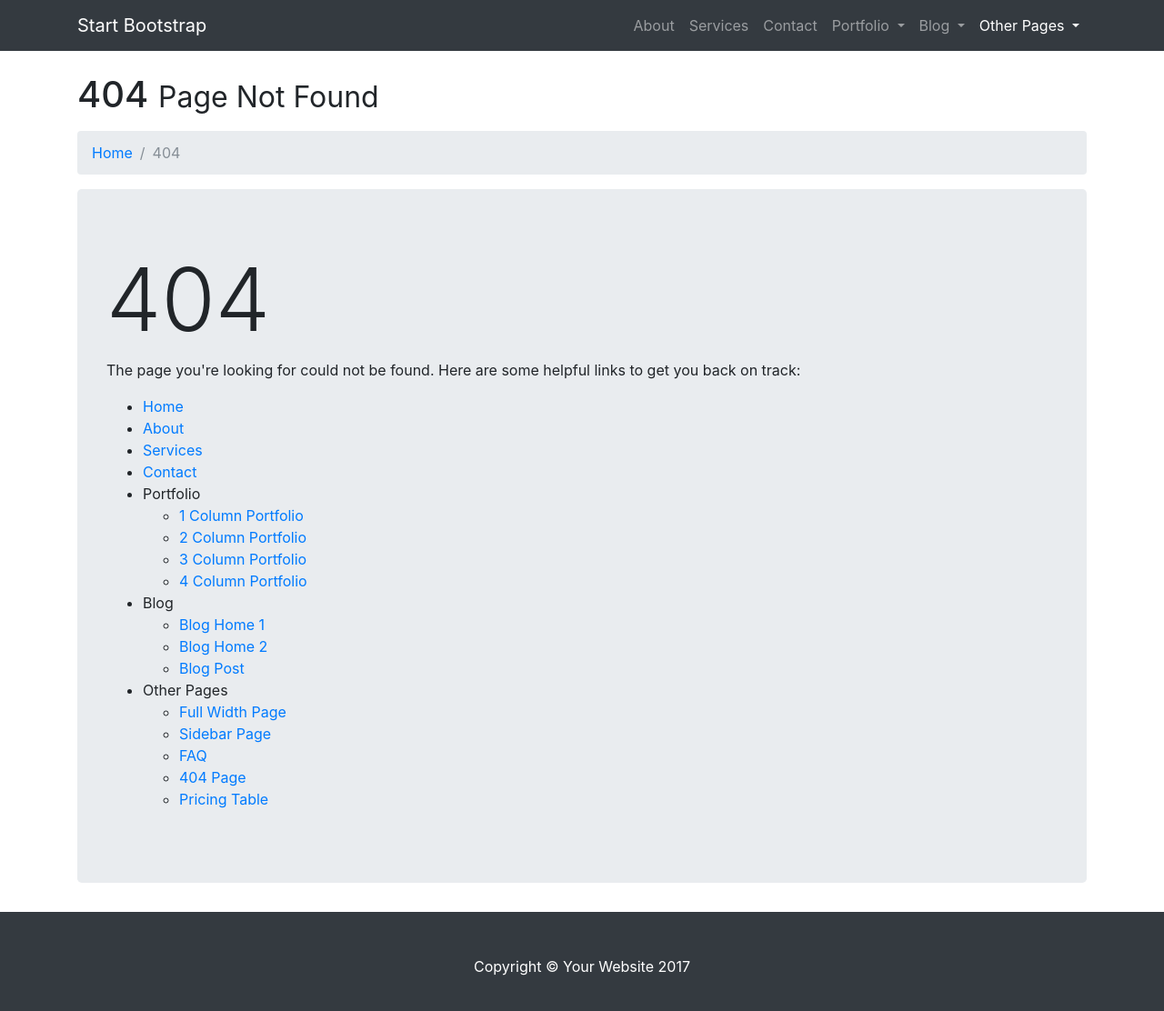
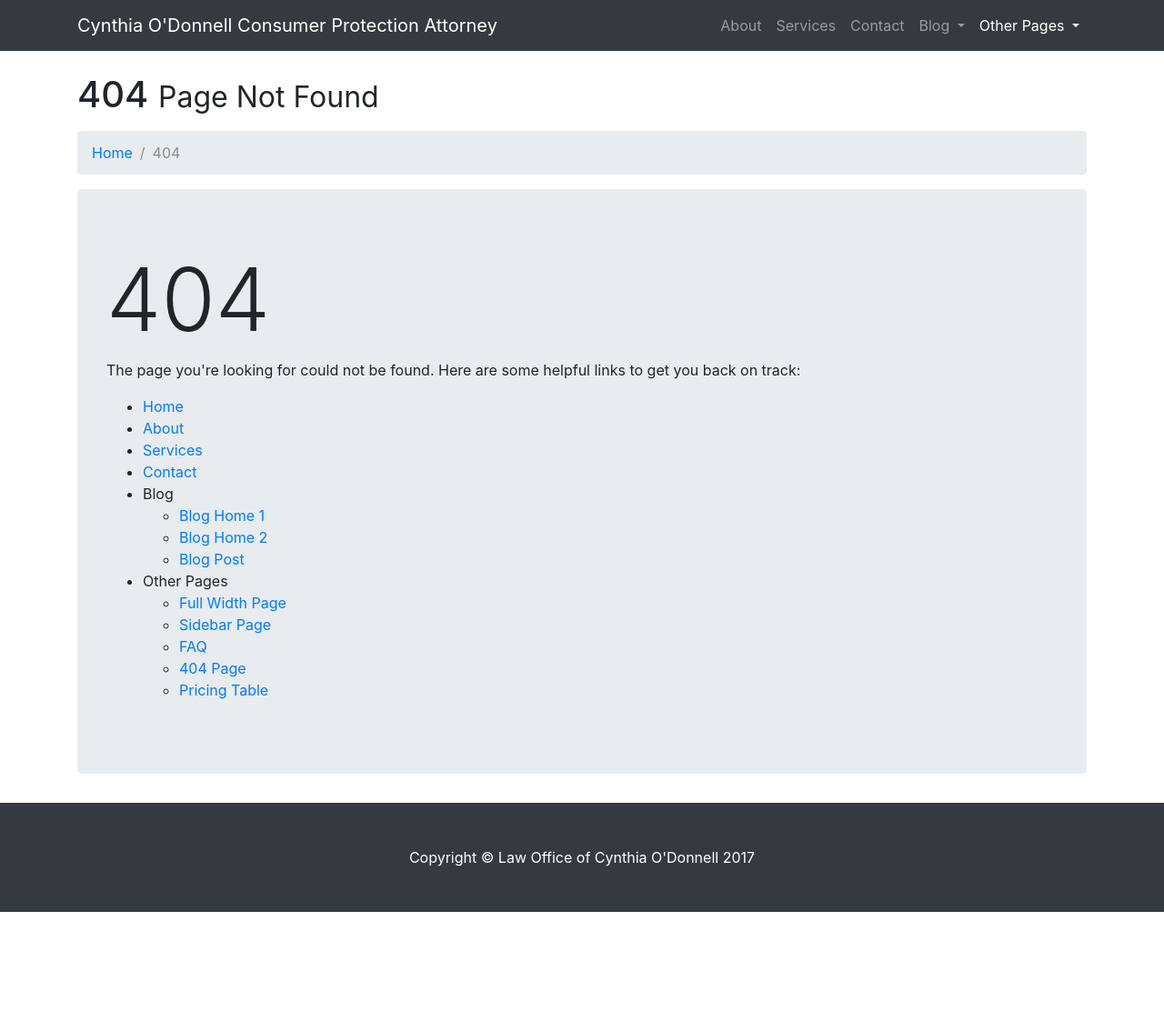
Before and after one commit to MimiBambino/lawyer, a website: page 404.html in a window 1280 px wide. Shown: the whole page at 91% size. After the commit the page ends 1003 px from the top, so only its background shows below. Drawn offline with Linux system fonts and the light colour scheme.

Commit message:
change title and remove portfolio

```diff
--- a/404.html
+++ b/404.html
@@ -8,7 +8,7 @@
     <meta name="description" content="">
     <meta name="author" content="">
 
-    <title>Modern Business - Start Bootstrap Template</title>
+    <title>Cynthia O'Donnell Florida Consumer Protection Attorney</title>
 
     <!-- Bootstrap core CSS -->
     <link href="vendor/bootstrap/css/bootstrap.min.css" rel="stylesheet">
@@ -23,7 +23,7 @@
     <!-- Navigation -->
     <nav class="navbar fixed-top navbar-expand-lg navbar-dark bg-dark fixed-top">
       <div class="container">
-        <a class="navbar-brand" href="index.html">Start Bootstrap</a>
+        <a class="navbar-brand" href="index.html">Cynthia O'Donnell <span>Consumer Protection Attorney</span></a>
         <button class="navbar-toggler navbar-toggler-right" type="button" data-toggle="collapse" data-target="#navbarResponsive" aria-controls="navbarResponsive" aria-expanded="false" aria-label="Toggle navigation">
           <span class="navbar-toggler-icon"></span>
         </button>
@@ -38,7 +38,7 @@
             <li class="nav-item">
               <a class="nav-link" href="contact.html">Contact</a>
             </li>
-            <li class="nav-item dropdown">
+            <!--<li class="nav-item dropdown">
               <a class="nav-link dropdown-toggle" href="#" id="navbarDropdownPortfolio" data-toggle="dropdown" aria-haspopup="true" aria-expanded="false">
                 Portfolio
               </a>
@@ -49,7 +49,7 @@
                 <a class="dropdown-item" href="portfolio-4-col.html">4 Column Portfolio</a>
                 <a class="dropdown-item" href="portfolio-item.html">Single Portfolio Item</a>
               </div>
-            </li>
+            </li>-->
             <li class="nav-item dropdown">
               <a class="nav-link dropdown-toggle" href="#" id="navbarDropdownBlog" data-toggle="dropdown" aria-haspopup="true" aria-expanded="false">
                 Blog
@@ -108,7 +108,7 @@
           <li>
             <a href="contact.html">Contact</a>
           </li>
-          <li>
+          <!--<li>
             Portfolio
             <ul>
               <li>
@@ -124,7 +124,7 @@
                 <a href="portfolio-4-col.html">4 Column Portfolio</a>
               </li>
             </ul>
-          </li>
+          </li>-->
           <li>
             Blog
             <ul>
@@ -169,7 +169,7 @@
     <!-- Footer -->
     <footer class="py-5 bg-dark">
       <div class="container">
-        <p class="m-0 text-center text-white">Copyright &copy; Your Website 2017</p>
+        <p class="m-0 text-center text-white">Copyright &copy; Law Office of Cynthia O'Donnell 2017</p>
       </div>
       <!-- /.container -->
     </footer>
```
Also changed, not shown: about.html (+3 -3 lines), blog-home-1.html (+3 -3 lines), blog-home-2.html (+3 -3 lines), blog-post.html (+3 -3 lines), contact.html (+3 -3 lines), faq.html (+3 -3 lines), full-width.html (+3 -3 lines), index.html (+3 -3 lines), pricing.html (+3 -3 lines), services.html (+3 -3 lines), sidebar.html (+3 -3 lines).
